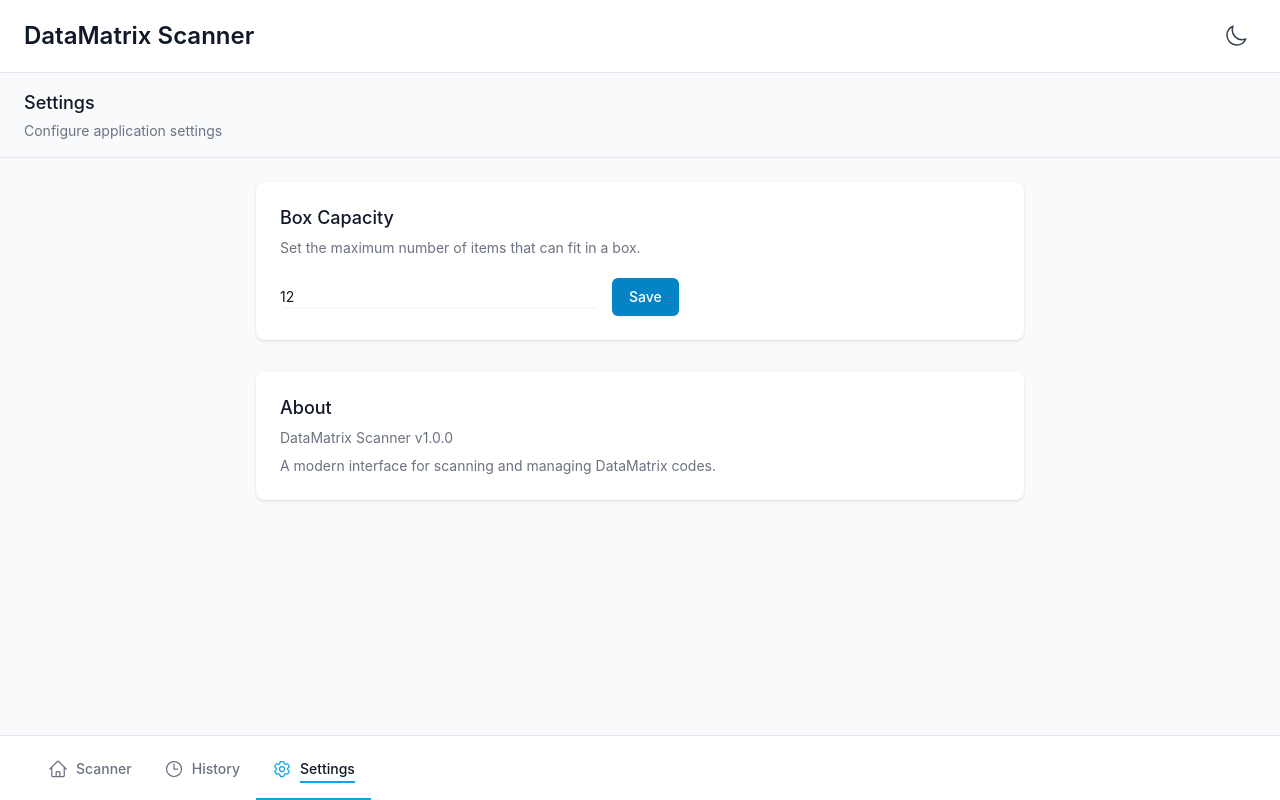
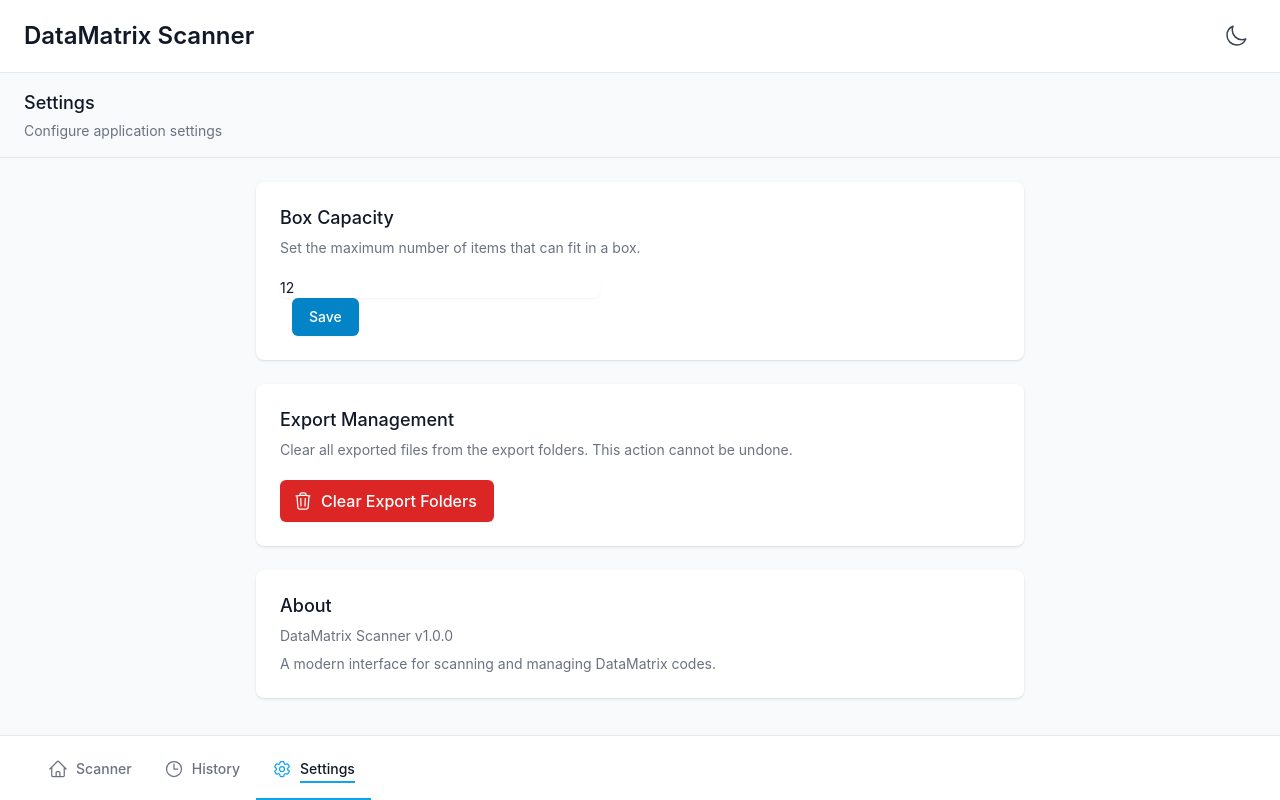
Before and after one commit to sandexzx/CodeScannerSystem, a React (Vite) app in the folder frontend/: page /settings in a window 1280 px wide. Built offline with nearby package versions, Linux system fonts and the light colour scheme; no server answers; a web font is replaced by a local one.

Commit message:
feat: Добавил функцию очистки папки export из настроек

```diff
--- a/frontend/src/pages/Settings.tsx
+++ b/frontend/src/pages/Settings.tsx
@@ -1,11 +1,13 @@
 import { useState, useEffect } from 'react';
 import { useCodeContext } from '../contexts/CodeContext';
-import { Cog6ToothIcon, CheckCircleIcon } from '@heroicons/react/24/outline';
+import { Cog6ToothIcon, CheckCircleIcon, TrashIcon } from '@heroicons/react/24/outline';
 
 export const Settings = () => {
-  const { boxCapacity, onUpdateBoxCapacity } = useCodeContext();
+  const { boxCapacity, onUpdateBoxCapacity, session } = useCodeContext();
   const [capacity, setCapacity] = useState(boxCapacity.toString());
   const [showSaved, setShowSaved] = useState(false);
+  const [showConfirmDialog, setShowConfirmDialog] = useState(false);
+  const [clearError, setClearError] = useState<string | null>(null);
 
   // Update local state when boxCapacity changes
   useEffect(() => {
@@ -23,6 +25,26 @@ export const Settings = () => {
     }
   };
 
+  // Handle clear export
+  const handleClearExport = async () => {
+    try {
+      const response = await fetch('http://localhost:5001/api/settings/clear-export', {
+        method: 'POST',
+        headers: { 'Content-Type': 'application/json' }
+      });
+
+      if (!response.ok) {
+        const error = await response.json();
+        throw new Error(error.error || 'Failed to clear export folders');
+      }
+
+      setShowConfirmDialog(false);
+      setClearError(null);
+    } catch (error: any) {
+      setClearError(error.message);
+    }
+  };
+
   return (
     <div className="flex flex-col h-full">
       <div className="px-6 py-4 border-b border-gray-200 dark:border-gray-700">
@@ -33,7 +55,7 @@ export const Settings = () => {
       </div>
 
       <div className="flex-1 p-6 bg-gray-50 dark:bg-gray-900">
-        <div className="max-w-3xl mx-auto">
+        <div className="max-w-3xl mx-auto space-y-6">
           <div className="bg-white dark:bg-gray-800 shadow overflow-hidden sm:rounded-lg">
             <div className="px-4 py-5 sm:p-6">
               <h3 className="text-lg leading-6 font-medium text-gray-900 dark:text-white">
@@ -44,7 +66,7 @@ export const Settings = () => {
                   Set the maximum number of items that can fit in a box.
                 </p>
               </div>
-              <form onSubmit={handleSave} className="mt-5 sm:flex sm:items-center">
+              <form onSubmit={handleSave} className="mt-5">
                 <div className="w-full sm:max-w-xs">
                   <label htmlFor="capacity" className="sr-only">
                     Box Capacity
@@ -77,7 +99,41 @@ export const Settings = () => {
             </div>
           </div>
 
-          <div className="mt-8 bg-white dark:bg-gray-800 shadow overflow-hidden sm:rounded-lg">
+          <div className="bg-white dark:bg-gray-800 shadow overflow-hidden sm:rounded-lg">
+            <div className="px-4 py-5 sm:p-6">
+              <h3 className="text-lg leading-6 font-medium text-gray-900 dark:text-white">
+                Export Management
+              </h3>
+              <div className="mt-2 max-w-xl text-sm text-gray-500 dark:text-gray-400">
+                <p>
+                  Clear all exported files from the export folders. This action cannot be undone.
+                </p>
+                {session && (
+                  <p className="mt-2 text-yellow-600 dark:text-yellow-400">
+                    ⚠️ Cannot clear export folders while a scanning session is active. Please complete the current session first.
+                  </p>
+                )}
+                {clearError && (
+                  <p className="mt-2 text-red-600 dark:text-red-400">
+                    Error: {clearError}
+                  </p>
+                )}
+              </div>
+              <div className="mt-5">
+                <button
+                  type="button"
+                  onClick={() => setShowConfirmDialog(true)}
+                  disabled={!!session}
+                  className="inline-flex items-center px-4 py-2 border border-transparent shadow-sm font-medium rounded-md text-white bg-red-600 hover:bg-red-700 focus:outline-none focus:ring-2 focus:ring-offset-2 focus:ring-red-500 dark:focus:ring-offset-gray-800 disabled:opacity-50 disabled:cursor-not-allowed"
+                >
+                  <TrashIcon className="-ml-1 mr-2 h-5 w-5" />
+                  Clear Export Folders
+                </button>
+              </div>
+            </div>
+          </div>
+
+          <div className="bg-white dark:bg-gray-800 shadow overflow-hidden sm:rounded-lg">
             <div className="px-4 py-5 sm:p-6">
               <h3 className="text-lg leading-6 font-medium text-gray-900 dark:text-white">
                 About
@@ -94,6 +150,37 @@ export const Settings = () => {
           </div>
         </div>
       </div>
+
+      {/* Confirmation Dialog */}
+      {showConfirmDialog && (
+        <div className="fixed inset-0 bg-gray-500 bg-opacity-75 flex items-center justify-center p-4">
+          <div className="bg-white dark:bg-gray-800 rounded-lg max-w-md w-full p-6">
+            <h3 className="text-lg font-medium text-gray-900 dark:text-white mb-4">
+              Confirm Clear Export Folders
+            </h3>
+            <p className="text-sm text-gray-500 dark:text-gray-400 mb-6">
+              This action will permanently delete all files in the export folders. This cannot be undone.
+              Please make sure you have saved any important data before proceeding.
+            </p>
+            <div className="flex justify-end space-x-3">
+              <button
+                type="button"
+                onClick={() => setShowConfirmDialog(false)}
+                className="px-4 py-2 text-sm font-medium text-gray-700 dark:text-gray-300 hover:bg-gray-50 dark:hover:bg-gray-700 rounded-md"
+              >
+                Cancel
+              </button>
+              <button
+                type="button"
+                onClick={handleClearExport}
+                className="px-4 py-2 text-sm font-medium text-white bg-red-600 hover:bg-red-700 rounded-md"
+              >
+                Clear Export Folders
+              </button>
+            </div>
+          </div>
+        </div>
+      )}
     </div>
   );
 };
```
Also changed, not shown: 2 other files (tests, documents, lock files or other folders).
